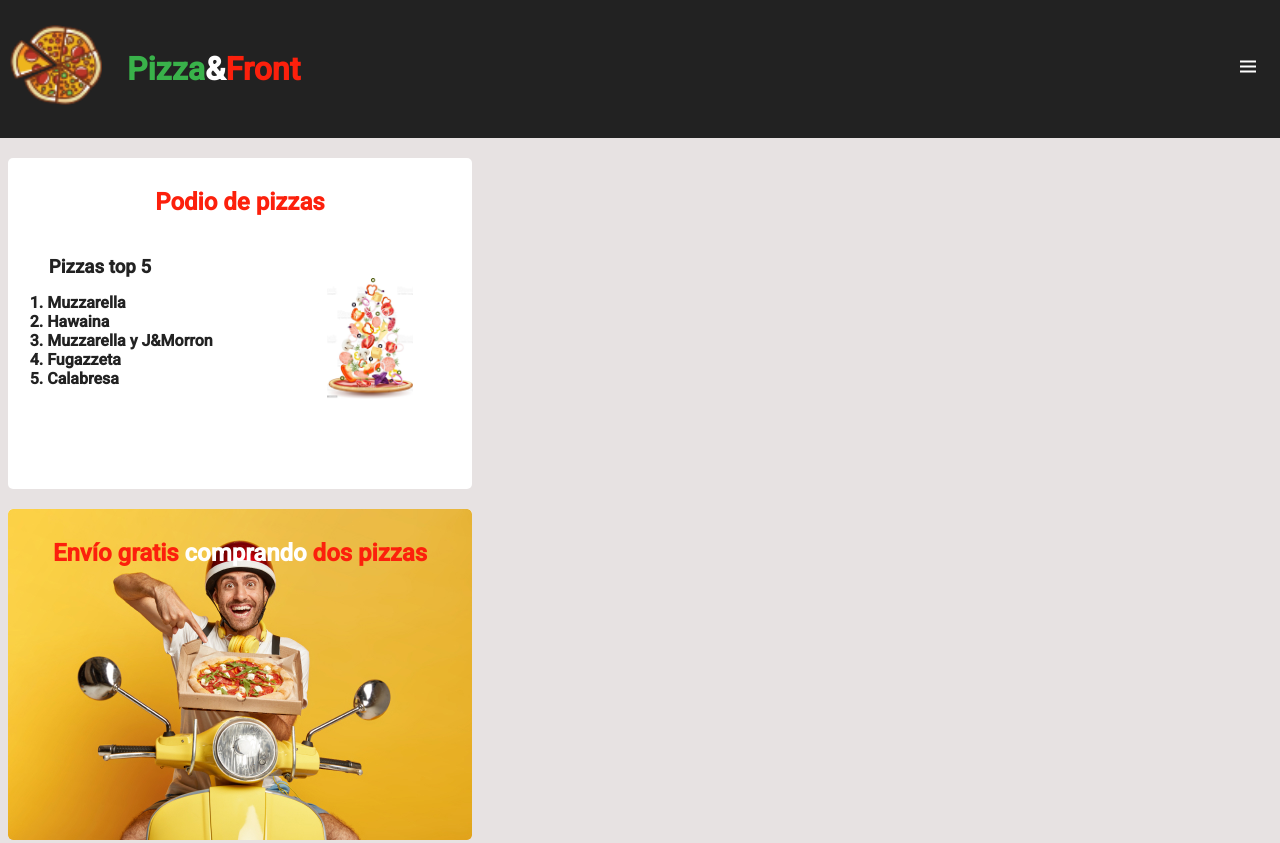
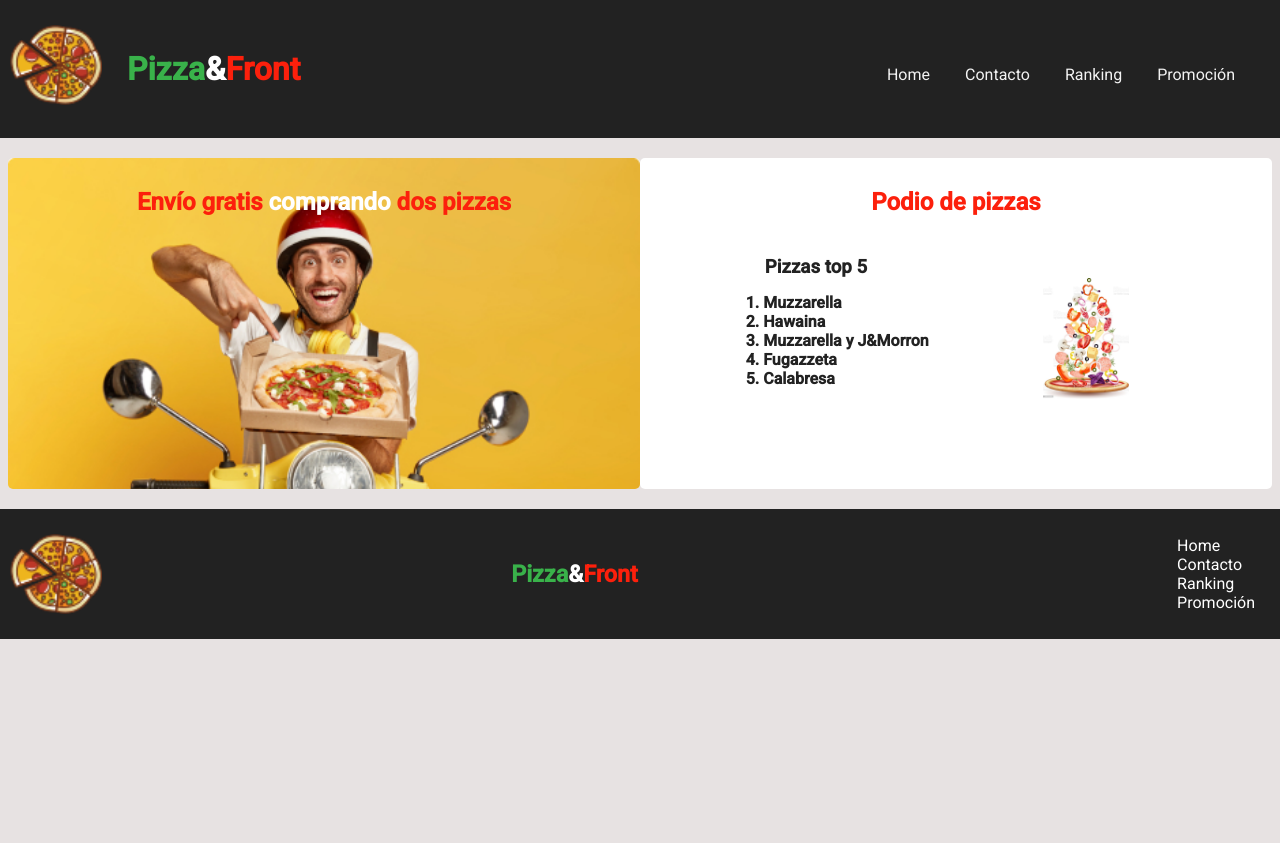
Before and after one commit to Ignacioaj131982/Practico-pizza, a plain HTML site: page index.html in a window 1280 px wide. Shown: the top 843 px of the page. After the commit the page ends 800 px from the top, so only its background shows below. Drawn offline with nearby package versions, Linux system fonts and the light colour scheme.

Commit message:
pagina actualizada en ambos tamaños

```diff
--- a/CSS/styles.css
+++ b/CSS/styles.css
@@ -139,3 +139,55 @@ font-weight: 700;
     font-size: 20px;
     margin-right: 130px;
     }
+    .contacto  {
+    display: none;
+    position: absolute;
+    top: 55px;
+    right: 20px;
+        }
+    @media screen and (min-width: 767px) {
+        .contacto {
+        display: flex;
+        flex-direction: row;
+        align-items: center;
+        }
+        .menu_icon {
+            display: none;
+
+        }
+        main {
+        display: flex;
+
+        }
+        .container2,
+        .container {
+           flex: 1;
+           background-repeat: no-repeat;
+           background-size: cover;
+        }
+        .container {
+        order: 1;
+        margin-left: 0;
+        }
+        .container2 {
+        order: 0;
+        margin-right: 0;
+        }
+
+    }
+.contacto ul {
+list-style: none;
+padding: 0;
+margin: 0;
+display: flex;
+flex-direction: row;
+}
+.contacto a {
+text-decoration: none;
+color: #F3F3F3;
+margin-right: 15px;
+font-weight: 400;
+display: block;
+padding: 10px;
+top: 40px;
+}
--- a/index.html
+++ b/index.html
@@ -7,6 +7,7 @@
 <link rel="stylesheet" href="CSS/styles.css">
 <link href='https://unpkg.com/boxicons@2.1.4/css/boxicons.min.css' rel='stylesheet'>
 </head>
+
 <body>
 <header>
 <div class="encabezado">
@@ -15,20 +16,22 @@
 <div class="menu_icon">
 <i class='bx bx-menu'></i>
 </div>
-</div>
 <div class="pizza_front">
 <h1>Pizza<span class="white">&</span><span class="red">Front</span></h1>
 </div>
 </div>
-
-
-</div>
-<div class="navegador">
-<nav></nav>
-</div>
+<div class="contacto">
+    <nav>
+    <ul>
+    <li><a href="#">Home</a></li>
+    <li><a href="#">Contacto</a></li>
+    <li><a href="#">Ranking</a></li>
+    <li><a href="#">Promoción</a></li>
+    </ul>
+    </nav>
 </div>
 </header>
-
+<main>
 <div class="container">
 <h2>Podio de pizzas</h2>
 <div class="top_five">
@@ -58,6 +61,7 @@ Pizzas top 5
 <h2>Envío gratis <span class="compra">comprando</span> dos pizzas</h2>
 </div>
 </div>
+</main>
 <footer>
 <div class="pie">
 <img class="imagen" src="IMG/VectorPizza.png" alt="logopizza">
```
